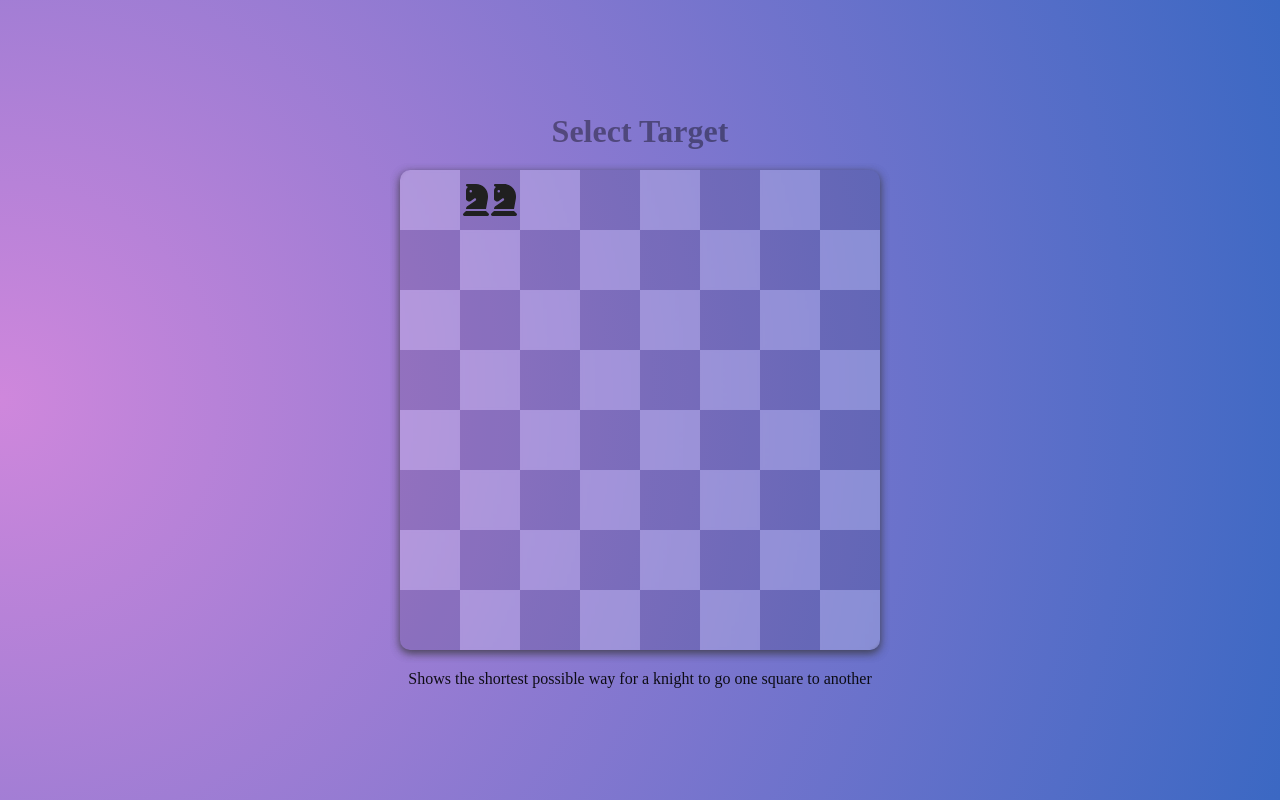
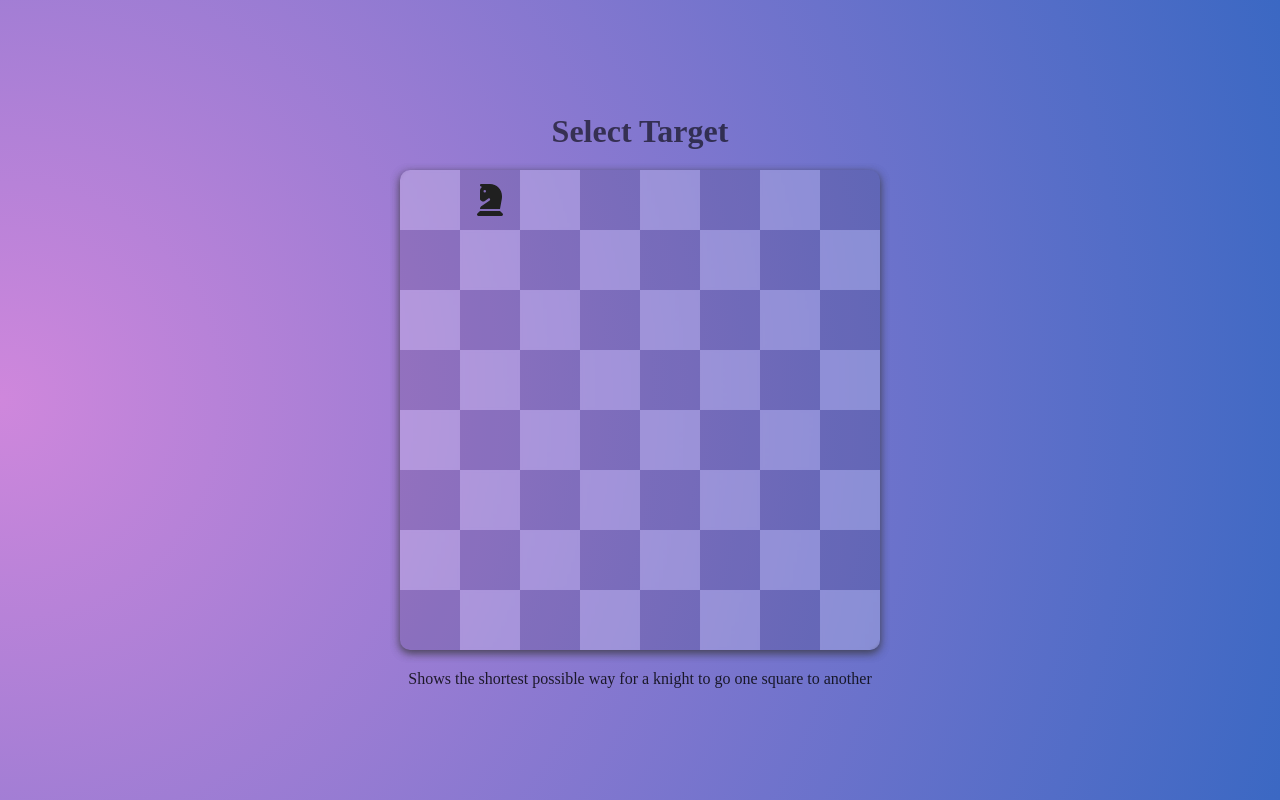
Before and after one commit to hayaman3/knights-travails-react, a React (Create React App) app: page / in a window 1280 px wide. Both pictures are taken after a click on the element 490 px from the left and 199 px from the top of the page. Built offline with nearby package versions, Linux system fonts and the light colour scheme.

Commit message:
fix bugs

```diff
--- a/src/App.jsx
+++ b/src/App.jsx
@@ -1,3 +1,4 @@
+/* eslint-disable no-unused-vars */
 /* eslint-disable react/no-array-index-key */
 /* eslint-disable jsx-a11y/click-events-have-key-events */
 /* eslint-disable jsx-a11y/no-static-element-interactions */
@@ -85,17 +86,34 @@ const coordinates = [
 ];
 
 function App() {
-  const [isActive, setIsActive] = useState(null);
+  const [startingPointIndex, setStartingPointIndex] = useState(null);
   const [start, setStart] = useState(true);
-  const buttonClicked = (e, i) => {
+  const [paths, setPaths] = useState([]);
+  // let startPosition = ""
+  const handleClick = (i) => {
     if (start) {
-      const target = e.target.dataset.coordinates.split(',');
-      knightTravails([0, 0], target);
-      // document.getElementById
-      setIsActive(i);
+      setStartingPointIndex(i);
       setStart(false);
+      // // setValidPositions(knightTravails([0, 0], target));
+      // console.log(knightTravails([0, 0], target));
+    } else {
+      // const target = e.target.dataset.coordinates;
+      setPaths(
+        knightTravails(
+          coordinates[startingPointIndex],
+          coordinates[i]
+        )
+      );
+
+      // console.log(coordinates[i]);
+      // console.log(coordinates[target]);
+
+      // console.log(coordinates[target] === coordinates[i]);
+      // console.log();
     }
   };
+
+  React.useEffect(() => console.log(paths), [paths]);
 
   return (
     <div className="App">
@@ -106,30 +124,28 @@ function App() {
         {coordinates.map((position, i) => (
           <div
             className="tile"
-            data-coordinates={position}
-            key={i}
-            onClick={(e) => buttonClicked(e, i)}
+            key={position}
+            onClick={() => handleClick(i)}
           >
-            {isActive === i ? (
+            {startingPointIndex === i ? (
               <FontAwesomeIcon
                 icon="fa-solid fa-chess-knight"
                 id="starting-horse"
               />
-            ) : (
-              ''
-            )}
-            {isActive === i ? (
-              <FontAwesomeIcon
-                icon="fa-solid fa-chess-knight"
-                id="starting-horse"
-              />
-            ) : (
-              ''
+            ) : null}
+
+            {paths.map((path) =>
+              path === coordinates[i] ? (
+                <FontAwesomeIcon
+                  key={i}
+                  icon="fa-solid fa-chess-knight"
+                />
+              ) : null
             )}
           </div>
         ))}
       </div>
-      <p className="instruction">
+      <p className="information">
         Shows the shortest possible way for a knight to go one square
         to another
       </p>
--- a/src/index.css
+++ b/src/index.css
@@ -31,11 +31,12 @@
 }
 
 .board-state {
-  color: rgba(0, 0, 0, 0.4);
+  color: rgba(0, 0, 0, 0.6);
+
 }
 
-.instruction {
-  color: rgba(0, 0, 0, 0.9);
+.information {
+  color: rgba(0, 0, 0, 0.8);
 }
 
 .tile {
@@ -48,9 +49,7 @@
   padding: 8px;
   background-color: rgba(0, 0, 0, 0.1);
   font-size: 2rem;
-
 }
-
 
 .tile:nth-child(1),
 .tile:nth-child(3),
--- a/src/script.js
+++ b/src/script.js
@@ -40,8 +40,9 @@ const knightTravails = (start, end) => {
 	path.unshift(start);
 
 	// output
-	console.log(` => You made it in ${path.length} moves!  Here's your path:`);
-	path.forEach((coord) => console.log(coord));
+	// console.log(` => You made it in ${path.length} moves!  Here's your path:`);
+	// path.forEach((coord) => console.log(coord));
+	// console.log(path)
 	return path;
 };
 
@@ -86,6 +87,5 @@ const Board = (size = 8) => {
 	return { visited, lastCoord, isValidCoord, getPossiblePath };
 };
 
-// console.log(knightTravails([0, 0], [1, 1]));
 
 export default knightTravails
```
